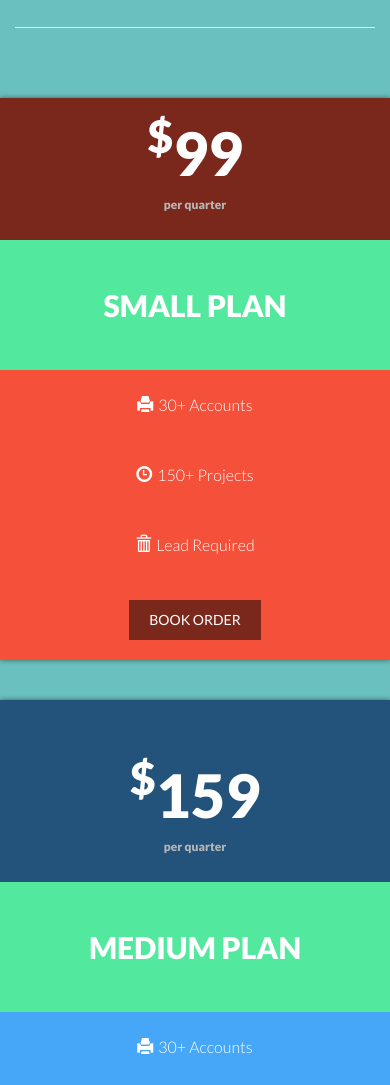
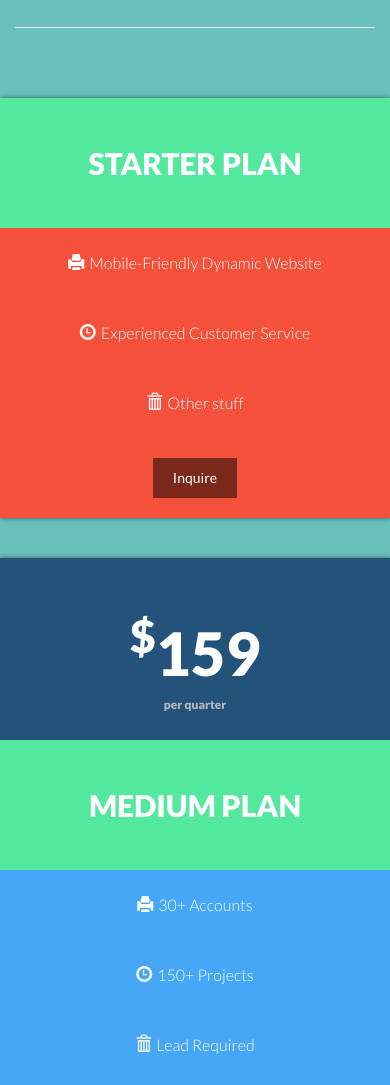
Before and after one commit to aleckleyer/iWebbify, a plain HTML site: page index.html in a window 390 px wide. Shown: the part 3369-4454 px from the top of the page. Drawn offline with nearby package versions, Linux system fonts and the light colour scheme; some packages are replaced by stand-ins of ours; a script that the page names is missing.

Commit message:
Added pricing tab and changed some text

```diff
--- a/index.html
+++ b/index.html
@@ -41,7 +41,7 @@
 <ul>
    <li class='active'><a href='index.html'>Home</a></li>
    <li><a href='#portfolio'>Portfolio</a></li>
-
+   <li><a href='#pricingSection'>Pricing</a></li>
 </ul>
 </div>
 
@@ -187,7 +187,7 @@
             <hr>
         </div>
     </section>
-	<section>
+	<section id="pricingSection">
 		<div class="container-fluid">
             <div class="row">
                 <h2 class="text-center" style="font-size:4em">
@@ -199,20 +199,22 @@
             	<div class="col-xs-12 col-sm-4 col-md-4 col-lg-4">
                		<div class="db-wrapper">
                     	<div class="db-pricing-eleven db-bk-color-one">
-                        	<div class="price">
+                        	<!--
+							<div class="price">
                             	<sup>$</sup>99
                                 <small>per quarter</small>
                         	</div>
+							-->
                         	<div class="type">
-                            	SMALL PLAN
+                            	STARTER PLAN
                         	</div>
                         	<ul>
-                           	 	<li><i class="glyphicon glyphicon-print"></i>30+ Accounts </li>
-                           	 	<li><i class="glyphicon glyphicon-time"></i>150+ Projects </li>
-                            	<li><i class="glyphicon glyphicon-trash"></i>Lead Required</li>
+                           	 	<li><i class="glyphicon glyphicon-print"></i>Mobile-Friendly Dynamic Website</li>
+                           	 	<li><i class="glyphicon glyphicon-time"></i>Experienced Customer Service</li>
+                            	<li><i class="glyphicon glyphicon-trash"></i>Other stuff</li>
                         	</ul>
                         	<div class="pricing-footer">
-                            	<a href="#" class="btn db-button-color-square btn-lg">BOOK ORDER</a>
+                            	<a href="#" class="btn db-button-color-square btn-lg">Inquire</a>
                         	</div>
                     	</div>
                 	</div>
@@ -233,7 +235,7 @@
                       		  	<li><i class="glyphicon glyphicon-trash"></i>Lead Required</li>
                     		</ul>
                     		<div class="pricing-footer">
-								<a href="#" class="btn db-button-color-square btn-lg">BOOK ORDER</a>
+								<a href="#" class="btn db-button-color-square btn-lg">Inquire</a>
                     		</div>
                 		</div>
                 	</div>
@@ -254,7 +256,7 @@
                         		<li><i class="glyphicon glyphicon-trash"></i>Lead Required</li>
                     		</ul>
                     		<div class="pricing-footer">
-								<a href="#" class="btn db-button-color-square btn-lg">BOOK ORDER</a>
+								<a href="#" class="btn db-button-color-square btn-lg">Inquire</a>
                     		</div>
                 		</div>
                      </div>
```
